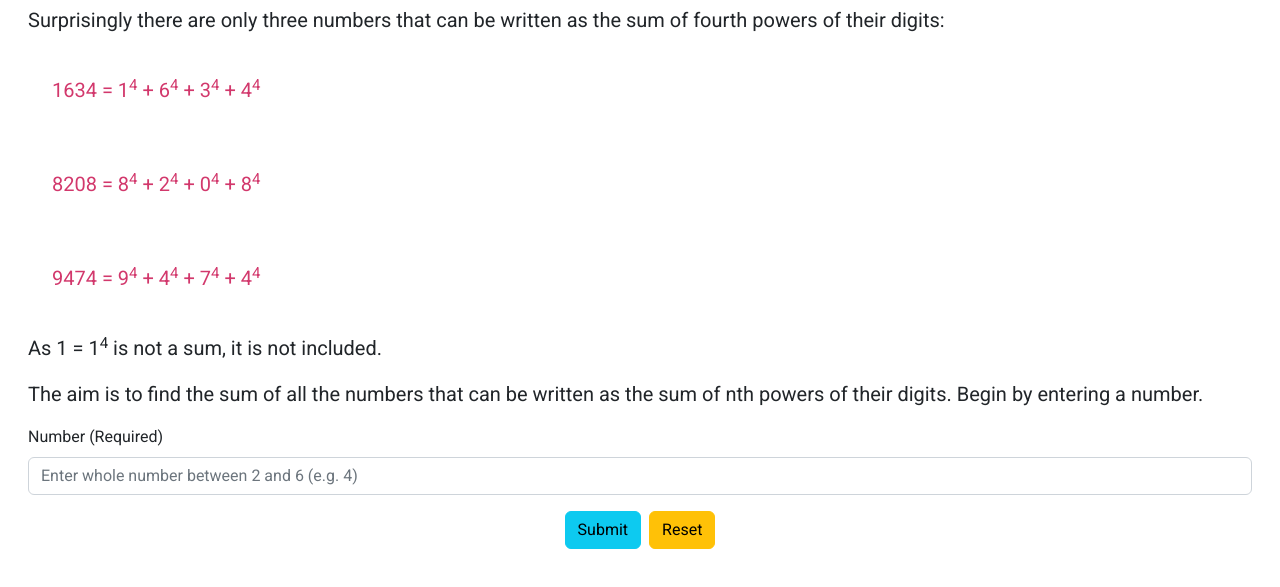
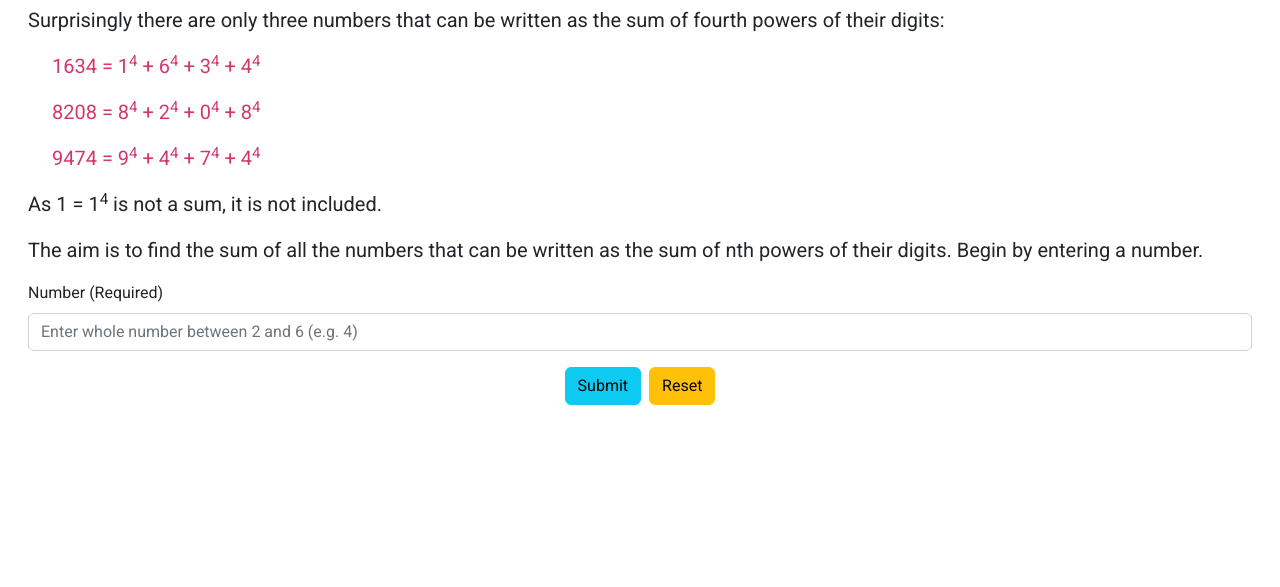
Before and after one commit to derektypist/project-euler-030, a plain HTML site: page index.html in a window 1280 px wide. Shown: the part 113-700 px from the top of the page. Drawn offline with nearby package versions, Linux system fonts and the light colour scheme.

Commit message:
Updated style.css

```diff
--- a/css/style.css
+++ b/css/style.css
@@ -18,7 +18,7 @@ h2 {
 }
 
 .terms {
-    padding: 1.5rem;
+    padding-left: 1.5rem;
     color: #D2386C;
 }
 
```
